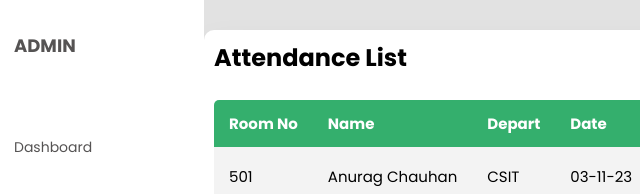
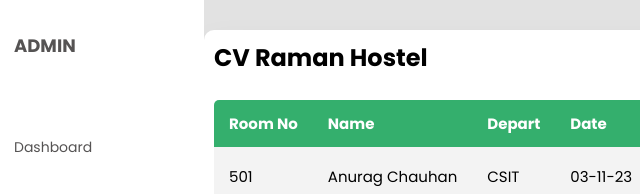
Before and after one commit to adityshrma08/Attendance-portal, a plain HTML site: page attendance system.html in a window 1280 px wide. Shown: the top 194 px of the page, 76-716 px from the left. Drawn offline with Linux system fonts and the light colour scheme.

Commit message:
hostel name added

```diff
--- a/attendance system.html
+++ b/attendance system.html
@@ -44,7 +44,7 @@
 
         <section class="attendance">
           <div class="attendance-list">
-            <h1>Attendance List</h1>
+            <h1>CV Raman Hostel</h1>
             <table class="table">
               <thead>
                 <tr>
```
